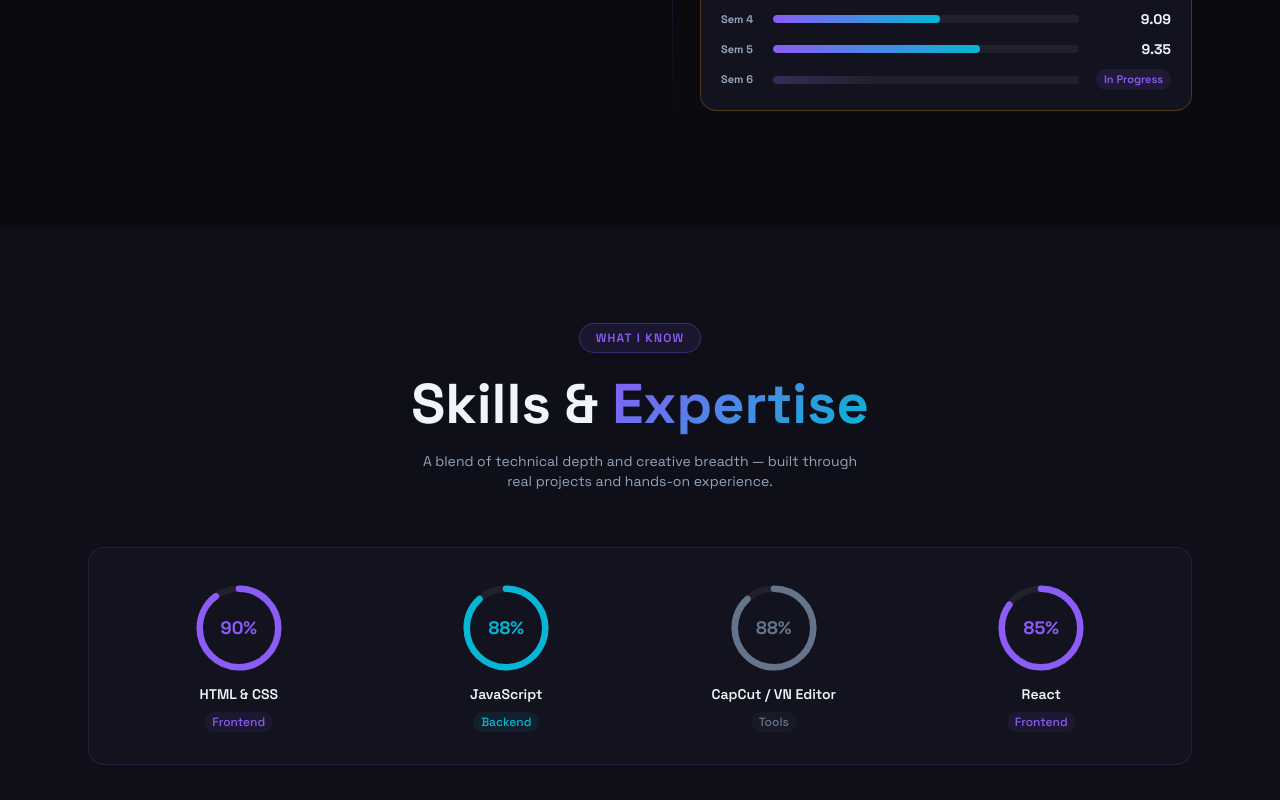
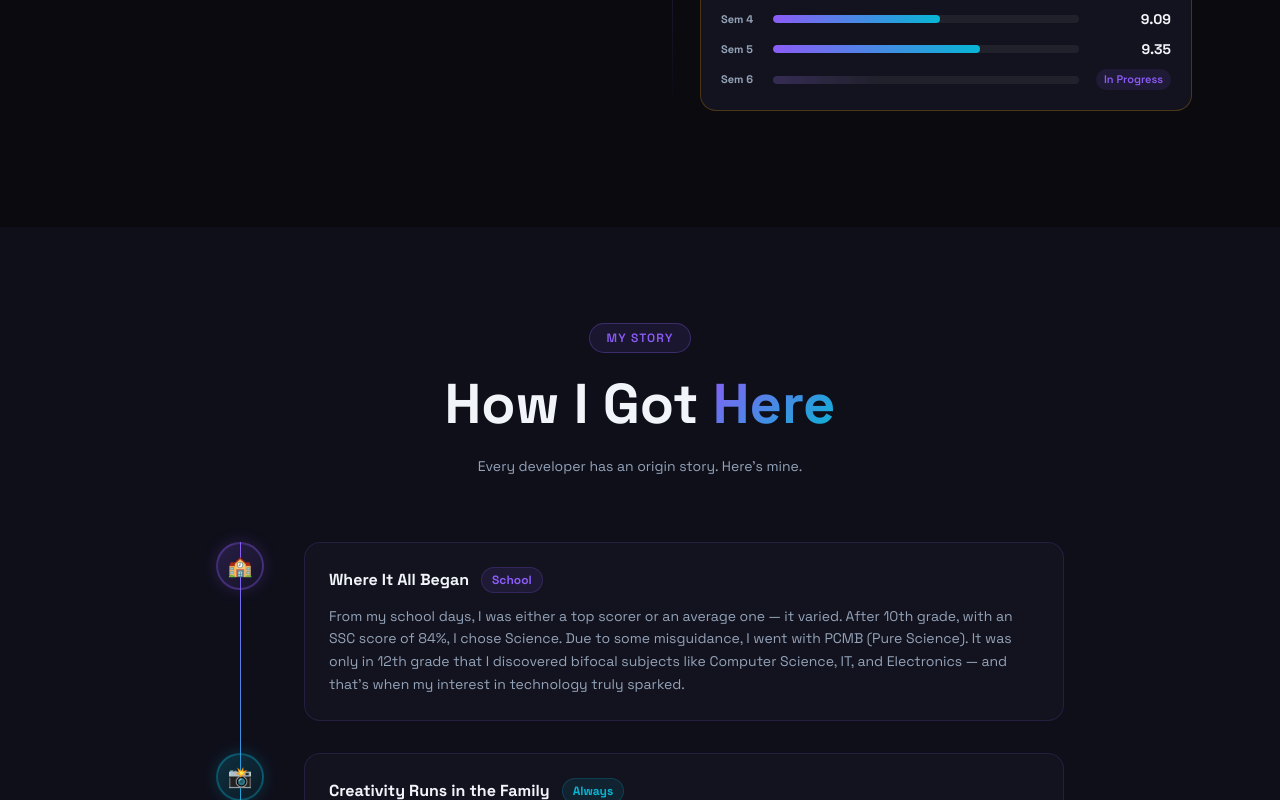
Before and after one commit to PS8760/portfolio, a React (Vite) app in the folder frontend/: page / in a window 1280 px wide. Shown: the part 2000-2800 px from the top of the page. Built offline with nearby package versions, Linux system fonts and the light colour scheme.

Commit message:
feat: add Genesis section, update navbar

```diff
--- a/frontend/src/App.jsx
+++ b/frontend/src/App.jsx
@@ -3,6 +3,7 @@ import Cursor from './components/Cursor';
 import Header from './components/Header';
 import Hero from './components/Hero';
 import About from './components/About';
+import Story from './components/Story';
 import Skills from './components/Skills';
 import Projects from './components/Projects';
 import Contact from './components/Contact';
@@ -16,6 +17,7 @@ export default function App() {
       <main>
         <Hero />
         <About />
+        <Story />
         <Skills />
         <Projects />
         <Contact />
--- a/frontend/src/components/About.jsx
+++ b/frontend/src/components/About.jsx
@@ -21,28 +21,7 @@ const funFacts = [
   { icon: '🌐', text: 'Built 4+ live projects' },
 ];
 
-const tabs = ['Timeline', 'My Story', 'Achievements', 'Certifications'];
-
-const storyChapters = [
-  {
-    emoji: '🏫',
-    title: 'School Days',
-    color: '#8b5cf6',
-    text: `From my school days, I was either a top scorer or an average one — it varied. After 10th grade, with an SSC score of 84%, I chose Science. Due to some misguidance, I went with PCMB (Pure Science). It was only in 12th grade that I discovered bifocal subjects like Computer Science, IT, and Electronics — and that's when my interest in technology truly sparked.`,
-  },
-  {
-    emoji: '📸',
-    title: 'Creativity Runs in the Family',
-    color: '#06b6d4',
-    text: `Photography and cinematography were never something I consciously chose — they were already in me, thanks to my Aai (Mom). She was always clicking pictures and recording videos, and that love for capturing moments quietly passed on to me. It became a natural extension of who I am.`,
-  },
-  {
-    emoji: '🎓',
-    title: 'Engineering & Beyond',
-    color: '#10b981',
-    text: `After 12th, based on my CET score, I got into A. P. Shah Institute of Technology to pursue my Bachelor's degree in Information Technology. That's where everything came together — code, creativity, and curiosity. My journey is still in progress, and every new technology or skill I come across only deepens my drive to explore further.`,
-  },
-];
+const tabs = ['Timeline', 'Achievements', 'Certifications'];
 
 // Average CGPA helper
 const completedSems = cgpaData.filter((s) => s.cgpa);
@@ -330,31 +309,6 @@ export default function About() {
 
               </div>
             )}
-            {activeTab === 'My Story' && (
-              <div className="tab-content flex flex-col gap-5">
-                <p className="text-sm leading-relaxed italic" style={{ color: c.muted }}>
-                  Every developer has an origin story. Here's mine.
-                </p>
-                {storyChapters.map((ch, i) => (
-                  <div key={i} className="p-5 rounded-2xl border transition-all duration-300 hover:-translate-y-0.5"
-                    style={{ background: c.surface, borderColor: c.border }}
-                    onMouseEnter={(e) => { e.currentTarget.style.borderColor = `${ch.color}55`; e.currentTarget.style.boxShadow = `0 8px 24px ${ch.color}18`; }}
-                    onMouseLeave={(e) => { e.currentTarget.style.borderColor = c.border; e.currentTarget.style.boxShadow = 'none'; }}>
-                    <div className="flex items-center gap-3 mb-3">
-                      <span className="text-2xl">{ch.emoji}</span>
-                      <h4 className="font-bold text-sm" style={{ color: ch.color }}>{ch.title}</h4>
-                    </div>
-                    <p className="text-sm leading-relaxed" style={{ color: c.muted }}>{ch.text}</p>
-                  </div>
-                ))}
-                <div className="p-4 rounded-2xl border text-center"
-                  style={{ background: 'rgba(139,92,246,0.06)', borderColor: 'rgba(139,92,246,0.2)' }}>
-                  <span className="text-sm font-semibold" style={{ color: '#8b5cf6' }}>
-                    🚀 The story continues — one commit at a time.
-                  </span>
-                </div>
-              </div>
-            )}
             {activeTab === 'Achievements' && (
               <div className="tab-content flex flex-col gap-3">
                 {achievements.map((a, i) => (
--- a/frontend/src/components/Header.jsx
+++ b/frontend/src/components/Header.jsx
@@ -3,7 +3,7 @@ import gsap from 'gsap';
 import { Menu, X, Sun, Moon } from 'lucide-react';
 import { useTheme } from '../context/ThemeContext';
 
-const navLinks = ['Home', 'About', 'Skills', 'Projects', 'Contact'];
+const navLinks = ['Home', 'About', 'Genesis', 'Skills', 'Projects', 'Contact'];
 
 export default function Header() {
   const headerRef = useRef(null);
@@ -22,7 +22,8 @@ export default function Header() {
   }, []);
 
   const scrollTo = (id) => {
-    document.getElementById(id.toLowerCase())?.scrollIntoView({ behavior: 'smooth' });
+    const sectionId = id.toLowerCase().replace(/\s+/g, '-');
+    document.getElementById(sectionId)?.scrollIntoView({ behavior: 'smooth' });
     setMenuOpen(false);
   };
 
--- /dev/null
+++ b/frontend/src/components/Story.jsx
@@ -0,0 +1,128 @@
+import { useEffect, useRef } from 'react';
+import gsap from 'gsap';
+import { ScrollTrigger } from 'gsap/ScrollTrigger';
+import { useTheme } from '../context/ThemeContext';
+
+gsap.registerPlugin(ScrollTrigger);
+
+const chapters = [
+  {
+    emoji: '🏫',
+    year: 'School',
+    title: 'Where It All Began',
+    color: '#8b5cf6',
+    text: `From my school days, I was either a top scorer or an average one — it varied. After 10th grade, with an SSC score of 84%, I chose Science. Due to some misguidance, I went with PCMB (Pure Science). It was only in 12th grade that I discovered bifocal subjects like Computer Science, IT, and Electronics — and that's when my interest in technology truly sparked.`,
+  },
+  {
+    emoji: '📸',
+    year: 'Always',
+    title: 'Creativity Runs in the Family',
+    color: '#06b6d4',
+    text: `Photography and cinematography were never something I consciously chose — they were already in me, thanks to my Aai (Mom). She was always clicking pictures and recording videos, and that love for capturing moments quietly passed on to me. It became a natural extension of who I am.`,
+  },
+  {
+    emoji: '🎓',
+    year: '2023–Now',
+    title: 'Engineering & Beyond',
+    color: '#10b981',
+    text: `After 12th, based on my CET score, I got into A. P. Shah Institute of Technology to pursue my Bachelor's degree in Information Technology. That's where everything came together — code, creativity, and curiosity. My journey is still in progress, and every new technology or skill I come across only deepens my drive to explore further.`,
+  },
+];
+
+export default function Story() {
+  const sectionRef = useRef(null);
+  const { theme } = useTheme();
+  const isDark = theme === 'dark';
+
+  const c = {
+    bg: isDark ? '#0f0f1a' : '#f5f5f3',
+    surface: isDark ? '#13131f' : '#ffffff',
+    border: isDark ? 'rgba(139,92,246,0.15)' : 'rgba(0,0,0,0.1)',
+    text: isDark ? '#f1f5f9' : '#111111',
+    muted: isDark ? '#94a3b8' : '#555555',
+  };
+
+  useEffect(() => {
+    const ctx = gsap.context(() => {
+      gsap.fromTo('.story-chapter', { opacity: 0, y: 40 }, {
+        opacity: 1, y: 0, duration: 0.7, stagger: 0.18, ease: 'power3.out',
+        scrollTrigger: { trigger: '.story-chapters', start: 'top 80%' },
+      });
+      gsap.fromTo('.story-header', { opacity: 0, y: 30 }, {
+        opacity: 1, y: 0, duration: 0.7, ease: 'power3.out',
+        scrollTrigger: { trigger: '.story-header', start: 'top 85%' },
+      });
+    }, sectionRef);
+    return () => ctx.revert();
+  }, []);
+
+  return (
+    <section id="genesis" ref={sectionRef} className="py-24 section-alt" style={{ background: c.bg }}>
+      <div className="max-w-4xl mx-auto px-6">
+
+        {/* Header */}
+        <div className="story-header text-center mb-16">
+          <span className="inline-flex items-center gap-2 text-xs font-semibold tracking-widest uppercase px-4 py-1.5 rounded-full border mb-4"
+            style={{ color: '#8b5cf6', background: 'rgba(139,92,246,0.1)', borderColor: 'rgba(139,92,246,0.3)' }}>
+            My Story
+          </span>
+          <h2 className="font-extrabold leading-tight" style={{ fontSize: 'clamp(2rem,5vw,3.5rem)', color: c.text }}>
+            How I Got <span className="gradient-text">Here</span>
+          </h2>
+          <p className="mt-4 text-sm max-w-xl mx-auto leading-relaxed" style={{ color: c.muted }}>
+            Every developer has an origin story. Here's mine.
+          </p>
+        </div>
+
+        {/* Timeline */}
+        <div className="story-chapters relative">
+          {/* Vertical line */}
+          <div className="absolute left-6 top-0 bottom-0 w-px hidden sm:block"
+            style={{ background: `linear-gradient(to bottom, #8b5cf6, #06b6d4, transparent)` }} />
+
+          <div className="flex flex-col gap-8">
+            {chapters.map((ch, i) => (
+              <div key={i} className="story-chapter relative flex gap-6 sm:gap-10 items-start">
+                {/* Circle node */}
+                <div className="relative z-10 flex-shrink-0 w-12 h-12 rounded-full flex items-center justify-center text-xl shadow-lg"
+                  style={{ background: `linear-gradient(135deg, ${ch.color}33, ${ch.color}11)`, border: `2px solid ${ch.color}55`, boxShadow: `0 0 16px ${ch.color}33` }}>
+                  {ch.emoji}
+                </div>
+
+                {/* Card */}
+                <div className="flex-1 p-6 rounded-2xl border transition-all duration-300 hover:-translate-y-1"
+                  style={{ background: c.surface, borderColor: c.border }}
+                  onMouseEnter={(e) => { e.currentTarget.style.borderColor = `${ch.color}55`; e.currentTarget.style.boxShadow = `0 12px 32px ${ch.color}18`; }}
+                  onMouseLeave={(e) => { e.currentTarget.style.borderColor = c.border; e.currentTarget.style.boxShadow = 'none'; }}>
+                  <div className="flex items-center gap-3 mb-3 flex-wrap">
+                    <h3 className="font-bold text-base" style={{ color: c.text }}>{ch.title}</h3>
+                    <span className="text-xs font-bold px-2.5 py-1 rounded-full"
+                      style={{ background: `${ch.color}18`, color: ch.color, border: `1px solid ${ch.color}35` }}>
+                      {ch.year}
+                    </span>
+                  </div>
+                  <p className="text-sm leading-relaxed" style={{ color: c.muted }}>{ch.text}</p>
+                </div>
+              </div>
+            ))}
+
+            {/* Closing note */}
+            <div className="story-chapter relative flex gap-6 sm:gap-10 items-start">
+              <div className="relative z-10 flex-shrink-0 w-12 h-12 rounded-full flex items-center justify-center text-xl"
+                style={{ background: 'rgba(139,92,246,0.12)', border: '2px dashed rgba(139,92,246,0.4)' }}>
+                🚀
+              </div>
+              <div className="flex-1 p-5 rounded-2xl border"
+                style={{ background: 'rgba(139,92,246,0.06)', borderColor: 'rgba(139,92,246,0.25)' }}>
+                <p className="text-sm font-semibold" style={{ color: '#a78bfa' }}>
+                  The story continues — one commit at a time.
+                </p>
+              </div>
+            </div>
+          </div>
+        </div>
+
+      </div>
+    </section>
+  );
+}
```
